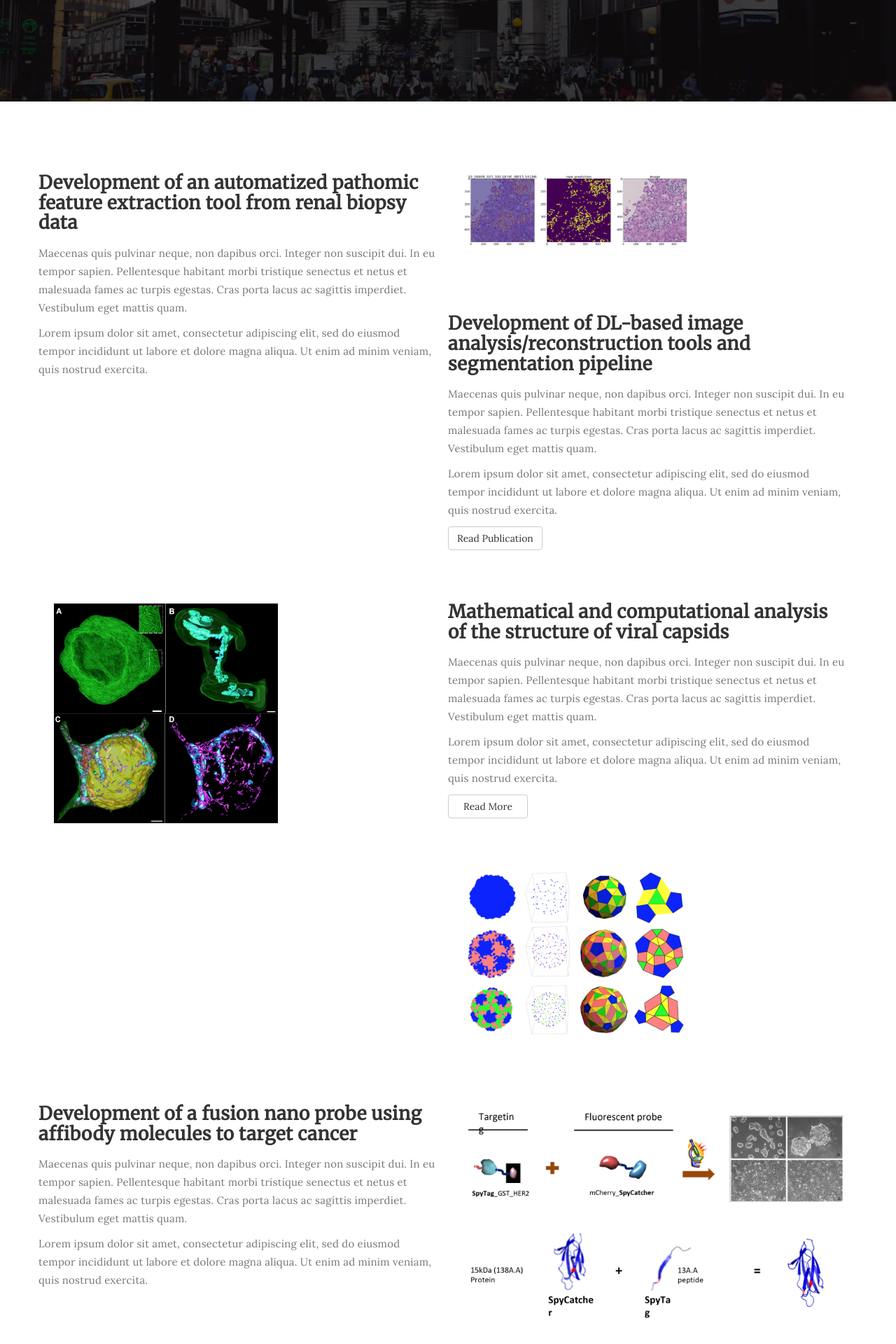
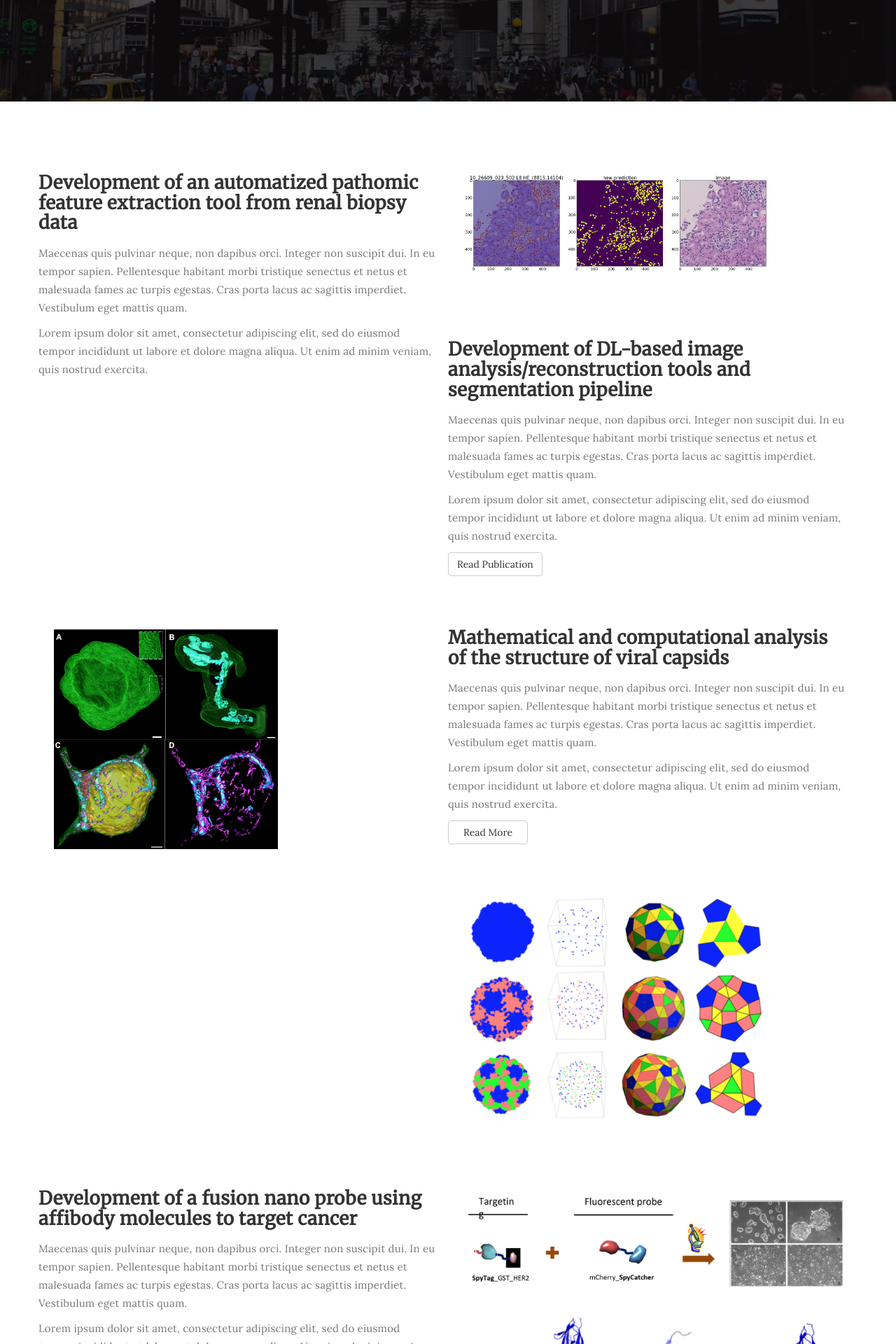
Before and after one commit to rpraka/JihyeonJe.com, a Jekyll site: the page about.html, which Jekyll copies as it is, in a window 1280 px wide. Shown: the part 527-2447 px from the top of the page at 70% size. Built offline with Jekyll 4.4.1, drawn with Linux system fonts in a browser that asks for light colours.

Commit message:
Update about.html

```diff
--- a/about.html
+++ b/about.html
@@ -89,7 +89,7 @@
                     </div>
 
                     <div class="col-md-6 col-sm-6">
-                         <img src="images/inflam.png" style="width: 60%; height: 60%"/>
+                         <img src="images/inflam.png" style="width: 80%; height: 80%"/>
                     </div>
 
 
@@ -101,7 +101,7 @@
                     </div>
 
                     <div class="col-md-6 col-sm-6">
-                         <img src="images/ncmir.png" style="width: 60%; height: 60%" >
+                         <img src="images/ncmir.png" style="width: 60%; height: 60%" />
                     </div>
 
 
@@ -113,7 +113,7 @@
                     </div>
 
                     <div class="col-md-6 col-sm-6">
-                         <img src="images/virus.png" style="width: 60%; height: 60%">
+                         <img src="images/virus.png" style="width: 80%; height: 80%"/>
                     </div>
 
 
```
